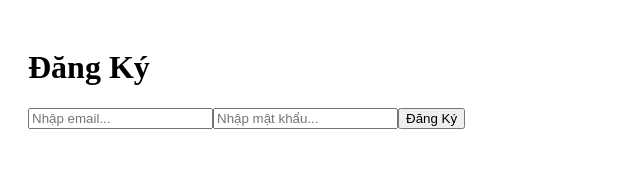
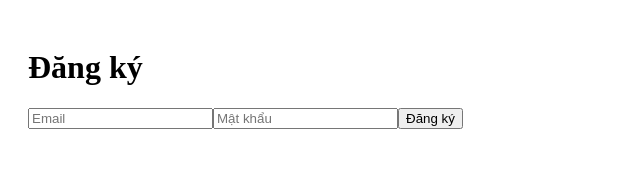
Before and after one commit to KairomGithub/Thazh-Social-Network, a Next.js app: page /signup in a window 1280 px wide. Shown: the top 179 px of the page, without its empty margins (0-640 px from the left). Built offline with nearby package versions, Linux system fonts and the light colour scheme; no server answers.

Commit message:
Update signup.js

```diff
--- a/pages/signup.js
+++ b/pages/signup.js
@@ -1,54 +1,64 @@
 import { useState } from "react";
 import { supabase } from "../utils/supabaseClient";
+import { useRouter } from "next/router";
 
-export default function SignupPage() {
+export default function SignUp() {
   const [email, setEmail] = useState("");
   const [password, setPassword] = useState("");
   const [loading, setLoading] = useState(false);
-  const [message, setMessage] = useState("");
+  const router = useRouter();
 
-  const handleSignup = async (e) => {
+  const handleSignUp = async (e) => {
     e.preventDefault();
     setLoading(true);
-    setMessage("");
 
-    const { data, error } = await supabase.auth.signUp({
+    // Đăng ký user với Supabase Auth
+    const { data: { user }, error } = await supabase.auth.signUp({
       email,
       password,
     });
 
-    setLoading(false);
+    if (error) {
+      alert("Lỗi đăng ký: " + error.message);
+      setLoading(false);
+      return;
+    }
 
-    if (error) {
-      setMessage(`Lỗi: ${error.message}`);
-    } else {
-      setMessage("Đăng ký thành công! Kiểm tra email để xác nhận.");
+    // Lưu thông tin user vào bảng profiles
+    const { error: profileError } = await supabase
+      .from("profiles")
+      .insert([{ id: user.id, username: email.split("@")[0] }]);
+
+    if (profileError) {
+      alert("Lỗi tạo profile: " + profileError.message);
     }
+
+    alert("Đăng ký thành công! Vui lòng kiểm tra email để xác nhận.");
+    router.push("/login"); // Chuyển hướng đến trang đăng nhập
   };
 
   return (
     <div style={{ padding: "20px" }}>
-      <h1>Đăng Ký</h1>
-      <form onSubmit={handleSignup}>
+      <h1>Đăng ký</h1>
+      <form onSubmit={handleSignUp}>
         <input
           type="email"
-          placeholder="Nhập email..."
+          placeholder="Email"
           value={email}
           onChange={(e) => setEmail(e.target.value)}
           required
         />
         <input
           type="password"
-          placeholder="Nhập mật khẩu..."
+          placeholder="Mật khẩu"
           value={password}
           onChange={(e) => setPassword(e.target.value)}
           required
         />
         <button type="submit" disabled={loading}>
-          {loading ? "Đang đăng ký..." : "Đăng Ký"}
+          {loading ? "Đang đăng ký..." : "Đăng ký"}
         </button>
       </form>
-      {message && <p>{message}</p>}
     </div>
   );
 }
```
